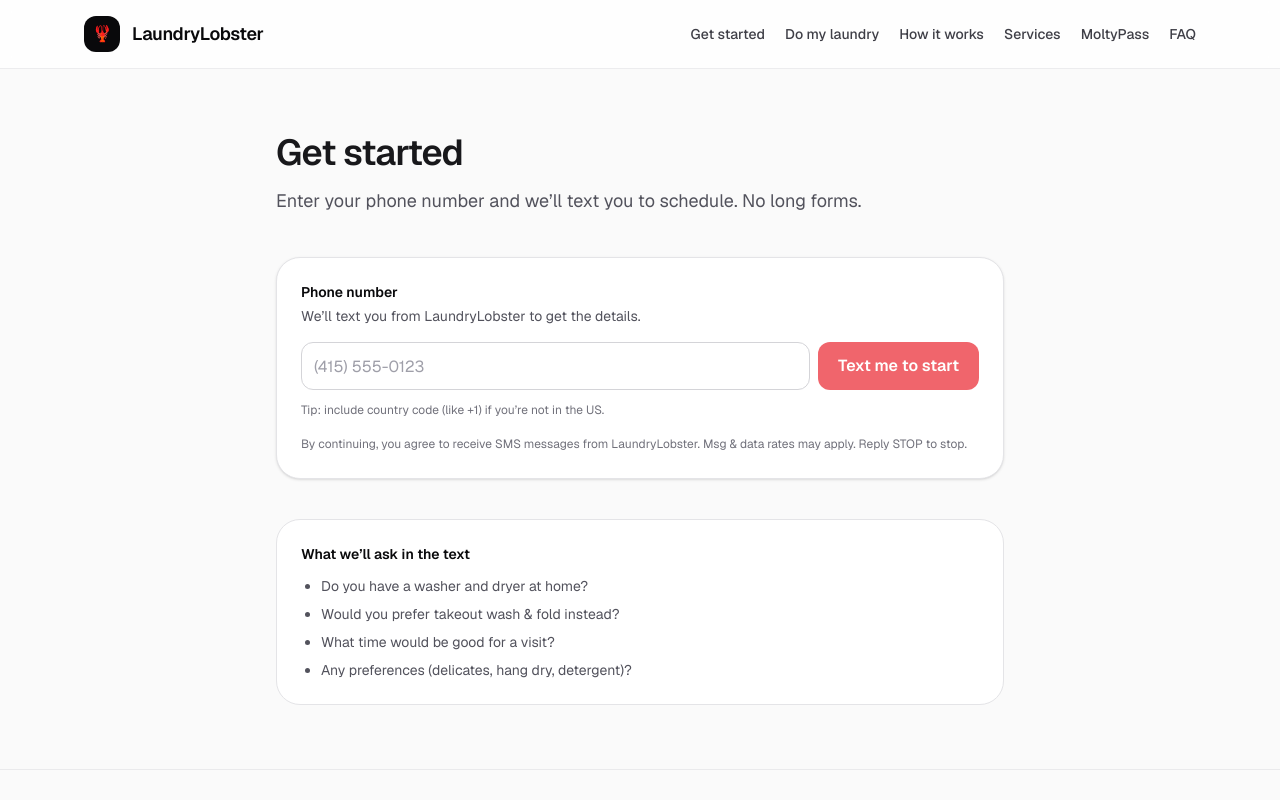
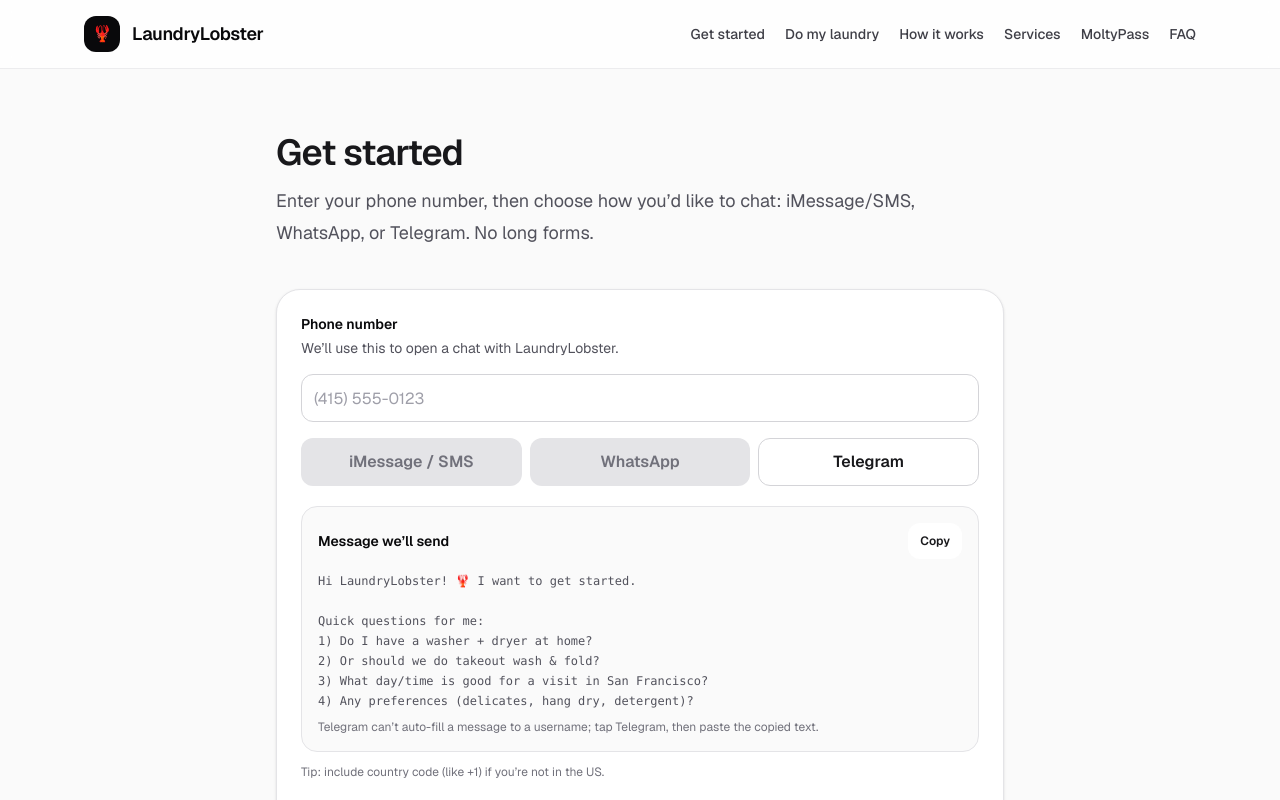
Before and after one commit to colygon/laundrylobster, a Next.js app: page /get-started in a window 1280 px wide. Shown: the top 800 px of the page. Built offline with nearby package versions, Linux system fonts and the light colour scheme.

Commit message:
feat: chat-based onboarding links (iMessage/WhatsApp/Telegram)

```diff
--- a/src/app/get-started/page.tsx
+++ b/src/app/get-started/page.tsx
@@ -10,14 +10,15 @@
       <main className="mx-auto w-full max-w-3xl px-5 py-16">
         <h1 className="text-4xl font-semibold tracking-tight">Get started</h1>
         <p className="mt-3 max-w-2xl text-lg leading-8 text-zinc-600 dark:text-zinc-300">
-          Enter your phone number and we’ll text you to schedule. No long forms.
+          Enter your phone number, then choose how you’d like to chat:
+          iMessage/SMS, WhatsApp, or Telegram. No long forms.
         </p>
 
         <div className="mt-10 rounded-3xl border border-zinc-200 bg-white p-6 shadow-sm dark:border-white/10 dark:bg-black">
           <PhoneOnboardingForm />
           <p className="mt-4 text-xs leading-5 text-zinc-500 dark:text-zinc-400">
-            By continuing, you agree to receive SMS messages from LaundryLobster.
-            Msg &amp; data rates may apply. Reply STOP to stop.
+            By continuing, you agree to be contacted by LaundryLobster by the
+            channel(s) you choose. Msg &amp; data rates may apply for SMS.
           </p>
         </div>
 
--- a/src/components/PhoneOnboardingForm.tsx
+++ b/src/components/PhoneOnboardingForm.tsx
@@ -12,41 +12,51 @@
   return raw;
 }
 
+function digitsOnlyE164(phoneE164: string) {
+  return phoneE164.replace(/^\+/, "").replace(/\D/g, "");
+}
+
+function onboardingText() {
+  return (
+    "Hi LaundryLobster! 🦞 I want to get started.\n\n" +
+    "Quick questions for me:\n" +
+    "1) Do I have a washer + dryer at home?\n" +
+    "2) Or should we do takeout wash & fold?\n" +
+    "3) What day/time is good for a visit in San Francisco?\n" +
+    "4) Any preferences (delicates, hang dry, detergent)?"
+  );
+}
+
 export function PhoneOnboardingForm() {
   const [phone, setPhone] = useState("");
-  const [status, setStatus] = useState<"idle" | "sending" | "sent" | "error">(
-    "idle",
-  );
-  const [message, setMessage] = useState<string>("");
+  const [copied, setCopied] = useState(false);
 
   const normalized = useMemo(() => normalizePhone(phone), [phone]);
+  const digits = useMemo(() => digitsOnlyE164(normalized), [normalized]);
+  const msg = useMemo(() => onboardingText(), []);
 
-  async function submit() {
-    setStatus("sending");
-    setMessage("");
+  const smsHref = useMemo(() => {
+    // `sms:` works for iMessage/SMS deep linking on iOS.
+    const body = encodeURIComponent(msg);
+    return `sms:${digits}?&body=${body}`;
+  }, [digits, msg]);
 
+  const waHref = useMemo(() => {
+    const text = encodeURIComponent(msg);
+    return `https://wa.me/${digits}?text=${text}`;
+  }, [digits, msg]);
+
+  async function copy() {
     try {
-      const res = await fetch("/api/onboard", {
-        method: "POST",
-        headers: { "Content-Type": "application/json" },
-        body: JSON.stringify({ phone: normalized }),
-      });
-      const data = (await res.json()) as { ok: boolean; message?: string };
-      if (!res.ok || !data.ok) {
-        setStatus("error");
-        setMessage(data.message || "Something went wrong. Try again.");
-        return;
-      }
-      setStatus("sent");
-      setMessage(
-        data.message ||
-          "Text sent! Reply to the message to tell us what you need.",
-      );
+      await navigator.clipboard.writeText(msg);
+      setCopied(true);
+      setTimeout(() => setCopied(false), 1200);
     } catch {
-      setStatus("error");
-      setMessage("Network error. Please try again.");
+      // no-op
     }
   }
+
+  const valid = phone.trim().length >= 7 && digits.length >= 10;
 
   return (
     <div>
@@ -57,7 +67,7 @@
         Phone number
       </label>
       <p className="mt-1 text-sm text-zinc-600 dark:text-zinc-300">
-        We’ll text you from LaundryLobster to get the details.
+        We’ll use this to open a chat with LaundryLobster.
       </p>
 
       <div className="mt-4 flex flex-col gap-2 sm:flex-row">
@@ -69,28 +79,72 @@
           value={phone}
           onChange={(e) => setPhone(e.target.value)}
         />
-        <button
-          type="button"
-          onClick={submit}
-          disabled={status === "sending" || phone.trim().length < 7}
-          className="inline-flex h-12 shrink-0 items-center justify-center rounded-xl bg-red-600 px-5 font-semibold text-white hover:bg-red-500 disabled:cursor-not-allowed disabled:opacity-60"
-        >
-          {status === "sending" ? "Sending…" : "Text me to start"}
-        </button>
       </div>
 
-      {message ? (
-        <div
+      <div className="mt-4 grid gap-2 sm:grid-cols-3">
+        <a
+          href={valid ? smsHref : "#"}
           className={
-            "mt-4 rounded-2xl border px-4 py-3 text-sm " +
-            (status === "error"
-              ? "border-red-200 bg-red-50 text-red-800 dark:border-red-900/40 dark:bg-red-950/20 dark:text-red-200"
-              : "border-zinc-200 bg-zinc-50 text-zinc-700 dark:border-white/10 dark:bg-white/5 dark:text-zinc-200")
+            "inline-flex h-12 items-center justify-center rounded-xl px-4 font-semibold " +
+            (valid
+              ? "bg-red-600 text-white hover:bg-red-500"
+              : "cursor-not-allowed bg-zinc-200 text-zinc-500 dark:bg-white/10 dark:text-zinc-500")
           }
+          onClick={(e) => {
+            if (!valid) e.preventDefault();
+          }}
         >
-          {message}
+          iMessage / SMS
+        </a>
+
+        <a
+          href={valid ? waHref : "#"}
+          className={
+            "inline-flex h-12 items-center justify-center rounded-xl px-4 font-semibold " +
+            (valid
+              ? "bg-zinc-950 text-white hover:bg-zinc-800 dark:bg-white dark:text-zinc-950 dark:hover:bg-zinc-200"
+              : "cursor-not-allowed bg-zinc-200 text-zinc-500 dark:bg-white/10 dark:text-zinc-500")
+          }
+          onClick={(e) => {
+            if (!valid) e.preventDefault();
+          }}
+          target="_blank"
+          rel="noreferrer"
+        >
+          WhatsApp
+        </a>
+
+        <a
+          href="https://t.me/colinai"
+          className="inline-flex h-12 items-center justify-center rounded-xl border border-zinc-300 bg-white px-4 font-semibold text-zinc-900 hover:bg-zinc-100 dark:border-white/15 dark:bg-black dark:text-zinc-50 dark:hover:bg-white/5"
+          target="_blank"
+          rel="noreferrer"
+        >
+          Telegram
+        </a>
+      </div>
+
+      <div className="mt-5 rounded-2xl border border-zinc-200 bg-zinc-50 p-4 text-sm text-zinc-700 dark:border-white/10 dark:bg-white/5 dark:text-zinc-200">
+        <div className="flex items-center justify-between gap-3">
+          <div className="font-semibold text-zinc-950 dark:text-zinc-50">
+            Message we’ll send
+          </div>
+          <button
+            type="button"
+            onClick={copy}
+            className="inline-flex h-9 items-center justify-center rounded-xl bg-white px-3 text-xs font-semibold text-zinc-900 hover:bg-zinc-100 dark:bg-black dark:text-zinc-50 dark:hover:bg-white/5"
+          >
+            {copied ? "Copied" : "Copy"}
+          </button>
         </div>
-      ) : null}
+        <pre className="mt-3 whitespace-pre-wrap text-xs leading-5 text-zinc-600 dark:text-zinc-300">
+          {msg}
+        </pre>
+        <p className="mt-2 text-xs text-zinc-500 dark:text-zinc-400">
+          Telegram can’t auto-fill a message to a username; tap Telegram, then
+          paste the copied text.
+        </p>
+      </div>
 
       <p className="mt-3 text-xs text-zinc-500 dark:text-zinc-400">
         Tip: include country code (like +1) if you’re not in the US.
```
